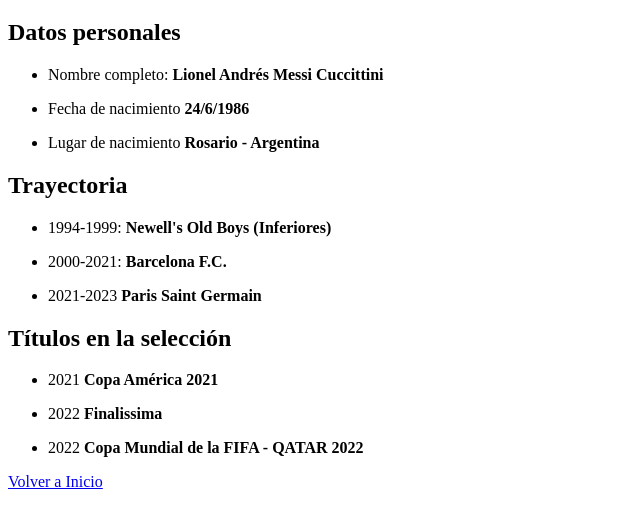
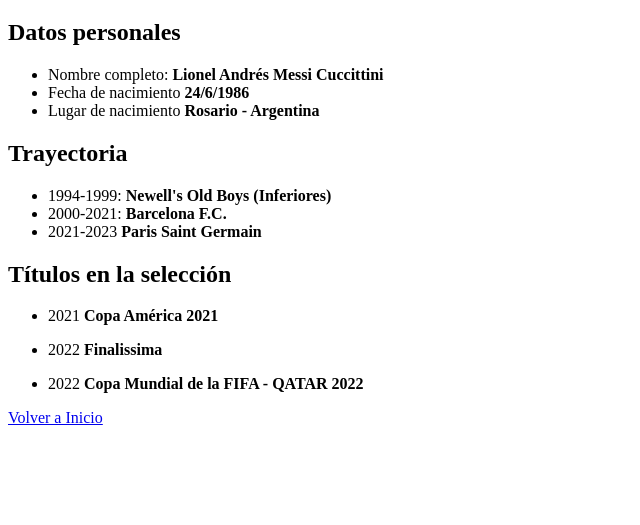
Before and after one commit to RonaldS06/Ejercicio1-Nucba, a plain HTML site: page listas.html in a window 1280 px wide. Shown: the part 61-586 px from the top of the page, without its empty margins (0-640 px from the left). Drawn offline with Linux system fonts and the light colour scheme.

Commit message:
Actualizaciones

```diff
--- a/listas.html
+++ b/listas.html
@@ -17,11 +17,7 @@
                 <h2>Datos personales</h2>
                 <ul>
                     <li>Nombre completo: <strong>Lionel Andrés Messi Cuccittini</strong></li>
-                </ul>
-                <ul>
                     <li>Fecha de nacimiento <strong>24/6/1986</strong></li>
-                </ul>
-                <ul>
                     <li>Lugar de nacimiento <strong>Rosario - Argentina</strong></li>
                 </ul>
             </article>
@@ -31,11 +27,7 @@
                 <h2>Trayectoria</h2>
                 <ul>
                     <li>1994-1999: <strong>Newell's Old Boys (Inferiores)</strong></li>
-                </ul>
-                <ul>
                     <li>2000-2021: <strong>Barcelona F.C.</strong></li>
-                </ul>
-                <ul>
                     <li>2021-2023 <strong>Paris Saint Germain</strong></li>
                 </ul>
             </article>
```
Also changed, not shown: formularios.html (+3 -2 lines).
